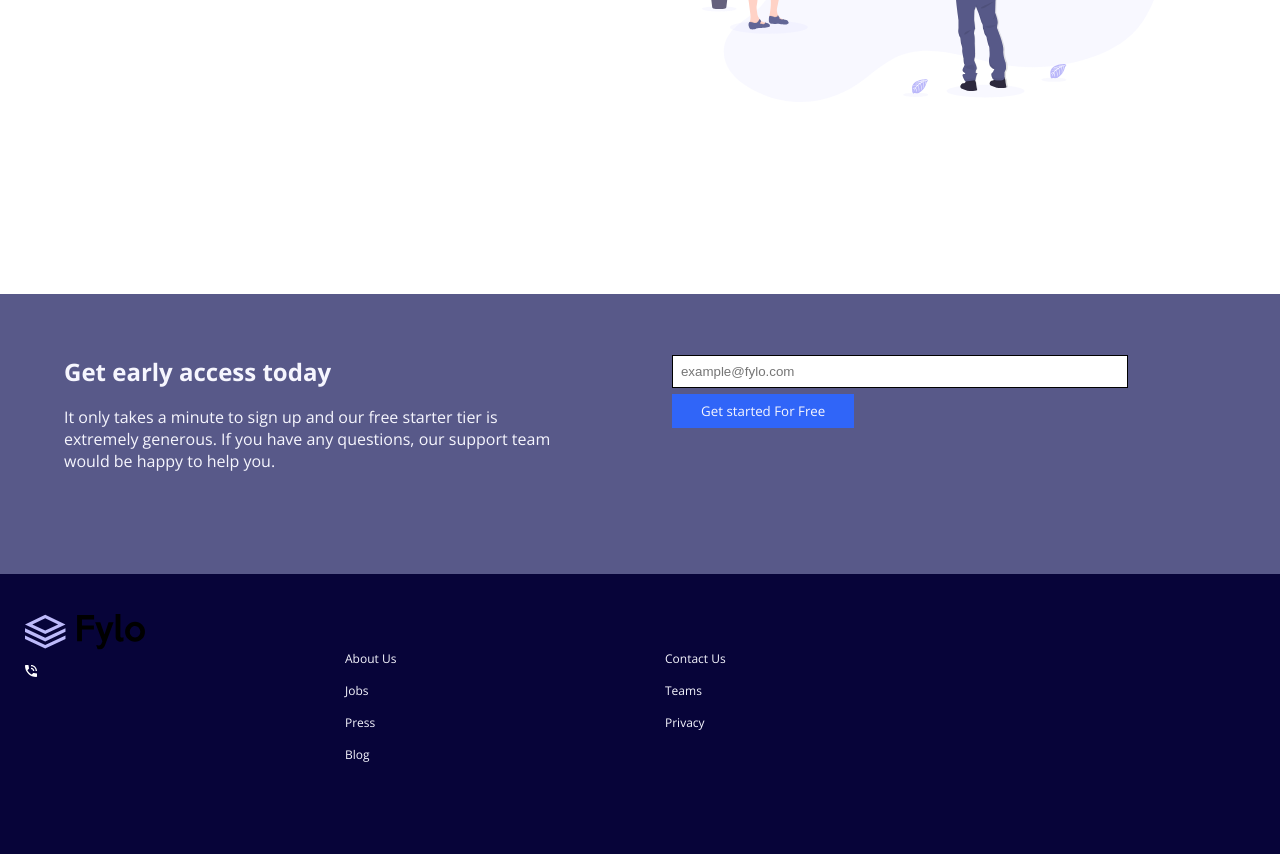
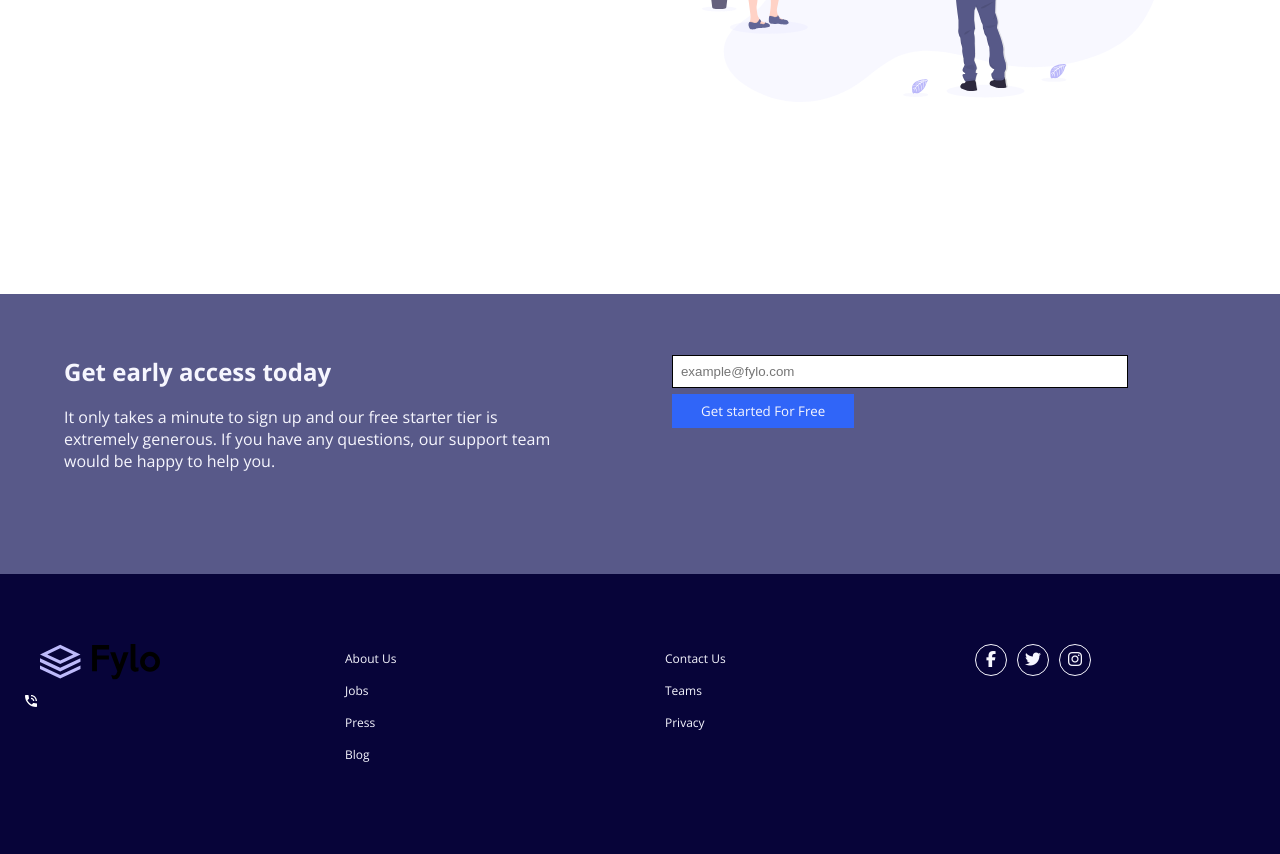
Before and after one commit to MikeZuck1/fylo-landing-page-with-two-column-layout-master, a website: page public/index.html in a window 1280 px wide. Shown: the part 1072-1926 px from the top of the page. Drawn offline with nearby package versions, Linux system fonts and the light colour scheme.

Commit message:
I worked on footer.

```diff
--- a/public/index.html
+++ b/public/index.html
@@ -7,6 +7,9 @@
   <meta name="viewport" content="width=device-width, initial-scale=1.0">
   <link rel="icon" type="image/png" sizes="32x32" href="/assets/images/favicon-32x32.png">
   <title>Fylo | Frontend Mentor</title>
+
+  <!-- FONTS KIT - ICONS -->
+  <script src="https://kit.fontawesome.com/abb7a84c40.js" crossorigin="anonymous"></script>
 
   <!-- CSS LINK -->
   <link rel="stylesheet" href="/styles/style.css">
@@ -118,8 +121,22 @@
           </div>
 
           <!-- FOURTH CONTENT FOOTER -->
-          <div class="content-footer">
-
+          <div class="content-footer-social-media">
+            <div class="fb-font">
+              <a href="#">
+                <i class="fa-brands fa-facebook-f"></i>
+              </a>
+            </div>
+            <div class="tw-font">
+              <a href="#">
+                <i class="fa-brands fa-twitter"></i>
+              </a>
+            </div>
+            <div class="insta-font">
+              <a href="#">
+                <i class="fa-brands fa-instagram"></i>
+              </a>
+            </div>
           </div>
       </footer>
     </div>
--- a/styles/style.css
+++ b/styles/style.css
@@ -209,7 +209,8 @@ footer {
     flex: 1;
 }
 
-.content-footer {
+.content-footer,
+.content-footer-social-media {
     flex: 1;
    /*  border: 1px solid var(--fith-color); Ajout d'une bordure pour visualiser les divisions */
     padding: 10px;
@@ -236,14 +237,52 @@ footer img {
     color: var(--fith-color);
 }
 
+.content-footer i {
+    margin: 0px 10px;
+    border: 5px solid var(--fith-border);
+    border-radius: 5px;
+    color: var(--fith-color);
+    cursor: pointer;
+}
+
+.content-footer-social-media,
+.fb-font,
+.tw-font,
+.insta-font {
+    display: flex;
+    flex-direction: row;
+}
+
+.fb-font,
+.tw-font,
+.insta-font {
+    margin: 5px;
+    margin-top: 20%;
+    padding: 5%;
+    display: flex;
+    align-items: center;
+    justify-content: center;
+    width: 10%;
+    height: 10%;
+    border: 1px solid var(--fith-color);
+    border-radius: 50%;
+    cursor: pointer;
+}
+
+.fb-font a {
+    color: var(--fith-color);
+}
+.tw-font a {
+    color: var(--fith-color);
+}
+.insta-font a {
+    color: var(--fith-color);
+}
+
 /* FOOTER ID's */
 #first-content-footer {
-    margin-top: 10%;
-    margin-left: 5%;
-}
-
-#phone-icon {
-    width: 3%;
+    margin-top: 20%;
+    margin-left: 10%;
 }
 
 #first-content-footer,
```
Also changed, not shown: 1 other file.
